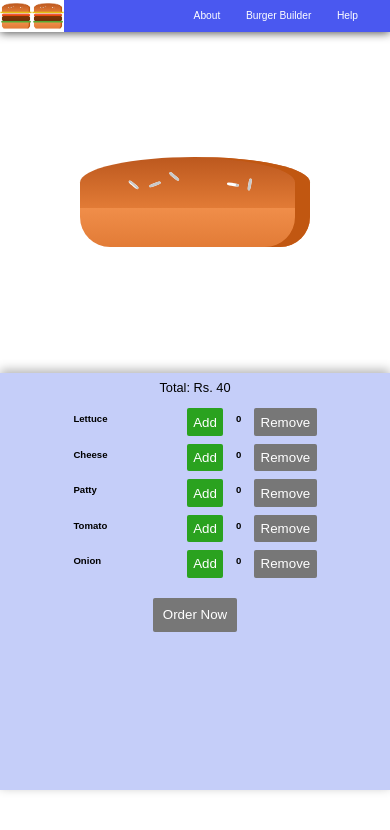
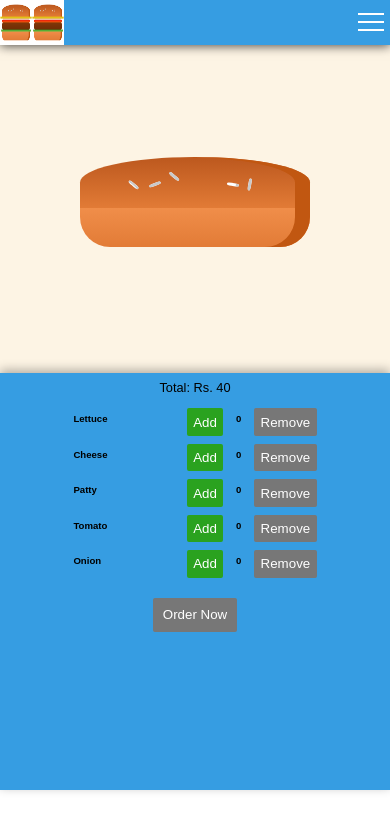
Before and after one commit to maheshwari-ashutosh/Burger-Burger, a React (Create React App) app: page / in a window 390 px wide. Shown: the top 830 px of the page. Built offline with nearby package versions, Linux system fonts and the light colour scheme.

Commit message:
Add Sidebar for mobile devices and make Layout component a container with some UI changes

```diff
--- a/src/App.scss
+++ b/src/App.scss
@@ -1,6 +1,6 @@
 $color-green: #2aa21f;
 $color-red: #dc504f;
-$color-blue: #d500f9;
+$color-blue: #e27b36;
 
 @mixin btnclr($color) {
   background-color: $color;
@@ -14,7 +14,7 @@ $color-blue: #d500f9;
 
 .Layout {
   display: grid;
-  grid: 5rem calc(100vh - 5rem) / repeat(8, 1fr);
+  grid: 7rem calc(100vh - 5rem) / repeat(8, 1fr);
   @media (max-width: 500px) {
     grid: 30px 90vh / repeat(8, 1fr);
   }
@@ -27,6 +27,7 @@ $color-blue: #d500f9;
   flex-flow: column;
   justify-content: space-between;
   align-items: center;
+  background-color: #fdf4e4;
 }
 
 .btn {
--- a/src/components/Burger/BuildControls/BuildControls.scss
+++ b/src/components/Burger/BuildControls/BuildControls.scss
@@ -5,7 +5,7 @@
   width: 100%;
   flex-grow: 1;
   align-self: center;
-  background: #c5cef9;
+  background: #369de2;
   box-shadow: 0 -3px 10px rgba(0,0,0,.3);
 
   &__item {
--- a/src/components/Burger/OrderSummary/OrderSummary.scss
+++ b/src/components/Burger/OrderSummary/OrderSummary.scss
@@ -29,7 +29,7 @@
       &:last-child {
         font-size: 1.8rem;
         border-top: 1px solid #aaa;
-        color: #d500f9;
+        color: #e27b36;
         margin-top: auto;
         padding: 1rem 0;
       }
--- a/src/components/Layout/Layout.js
+++ b/src/components/Layout/Layout.js
@@ -1,10 +1,33 @@
-import React from 'react';
+import React, { useState } from 'react';
 import Toolbar from '../UI/Navigation/Toolbar/Toolbar';
-const layout = (props) => (
-  <div className="Layout">
-    <Toolbar />
-    <main className="Main">{props.children}</main>
-  </div>
-);
+import Sidebar from '../UI/Sidebar/Sidebar';
+function Layout(props) {
 
-export default layout;
+  const sidebarWidth = '25rem';
+
+  const [style, setStyle] = useState({
+    transform: `translate(${sidebarWidth})`,
+  });
+
+  const sidebarHandler = () => {
+    if(style.transform === `translate(${sidebarWidth})`) {
+      setStyle({
+        transform: 'none',
+      });
+    } else {
+      setStyle({
+        transform: `translate(${sidebarWidth})`,
+      });
+    }
+  };
+
+  return (
+    <div className='Layout'>
+      <Toolbar click={sidebarHandler} />
+      <Sidebar dismiss={sidebarHandler} style={style} />
+      <main className='Main'>{props.children}</main>
+    </div>
+  );
+};
+
+export default Layout;
--- a/src/components/UI/Backdrop/Backdrop.scss
+++ b/src/components/UI/Backdrop/Backdrop.scss
@@ -1,10 +1,21 @@
 .Backdrop {
-  position: absolute;
+  position: fixed;
   top: 0;
   left: 0;
   width: 100%;
   height: 100%;
-  background-color: rgba(0,0,0,.8);
-  z-index: 10;
-  transition: opacity .5s;
+  background-color: rgba(0,0,0,.3);
+  z-index: 7;
+  backdrop-filter: blur(30px);
+  animation: fadein .3s;
 }
+
+@keyframes fadein {
+  from {
+    opacity: 0;
+  }
+
+  to {
+    opacity: 1;
+  }
+}
--- /dev/null
+++ b/src/components/UI/Navigation/NavItem.js
@@ -0,0 +1,8 @@
+class NavItem {
+  constructor(name , link) {
+    this.name = name;
+    this.link = link;
+  }
+}
+
+export default NavItem;
--- a/src/components/UI/Navigation/Navigation.scss
+++ b/src/components/UI/Navigation/Navigation.scss
@@ -5,13 +5,13 @@
 
   &__item {
     margin: auto;
+    display: flex;
+    flex-flow: row;
+    align-items: center;
   }
 
   a {
-    display: block;
-    height: 100%;
     text-decoration: none;
     color: white;
-    margin: .5rem 0;
   }
 }
--- a/src/components/UI/Navigation/Toolbar/Toolbar.js
+++ b/src/components/UI/Navigation/Toolbar/Toolbar.js
@@ -2,27 +2,26 @@ import React from 'react';
 import './Toolbar.scss';
 import Logo from '../../../Logo/Logo';
 import Navigation from '../Navigation';
-
-class NavItem {
-  constructor(name , link) {
-    this.name = name;
-    this.link = link;
-  }
-}
+import NavItem from '../NavItem';
 
 const toolbar = (props) => {
-
   const navList = [
-    new NavItem('About' , '#'),
+    new NavItem('About', '#'),
     new NavItem('Burger Builder', '#'),
     new NavItem('Help', '#'),
-  ]
+  ];
 
   return (
     <header className='Toolbar'>
       <Logo className='Toolbar__logo' />
-      <nav className="Toolbar__nav">
-        <Navigation navList={navList} className="Toolbar__navigation" itemClassName="Toolbar__navigation--item" flow="row" />
+      <nav className='Toolbar__nav'>
+        <Navigation
+          navList={navList}
+          className='Toolbar__navigation'
+          itemClassName='Toolbar__navigation--item'
+          flow='row'
+        />
+        <span onClick={props.click} className="Toolbar__button"></span>
       </nav>
     </header>
   );
--- a/src/components/UI/Navigation/Toolbar/Toolbar.scss
+++ b/src/components/UI/Navigation/Toolbar/Toolbar.scss
@@ -1,12 +1,13 @@
 .Toolbar {
   display: flex;
-  background: #4a58f0;
+  background: #369de2;
   justify-content: space-between;
   box-shadow: 0 1px 10px rgba(0,0,0,.7);
   z-index: 5;
   position: fixed;
   width: 100%;
-  height: 5rem;
+  height: 7rem;
+  backdrop-filter: blur(20px);
   &__logo {
 
   }
@@ -21,5 +22,42 @@
     &--item {
       margin: 1rem 2rem !important;
     }
+    @media (max-width: 500px) {
+      visibility: hidden;
+    }
+  }
+
+  &__button {
+    visibility: hidden;
+    position: absolute;
+    top: calc(3.5rem - 1px);
+    right: 1rem;
+    display: block;
+    width: 4rem;
+    height: 2px;
+
+    @media (max-width: 500px) {
+      visibility: visible;
+      background-color: #fff;
+    }
+    &::before,
+    &::after {
+      content: '';
+      display: block;
+      position: absolute;
+      height: 2px;
+      width: 4rem;
+      background-color: #fff;
+    }
+
+    &::before {
+      top: -8px;
+      left: 0;
+    }
+
+    &::after{
+      top: 8px;
+      left: 0;
+    }
   }
 }
--- /dev/null
+++ b/src/components/UI/Sidebar/Sidebar.js
@@ -0,0 +1,30 @@
+import React from 'react';
+import Navigation from '../Navigation/Navigation';
+import NavItem from '../Navigation/NavItem';
+import Backdrop from '../Backdrop/Backdrop';
+
+import './Sidebar.scss';
+const sidebar = (props) => {
+  const navList = [
+    new NavItem('About', '#'),
+    new NavItem('Burger Builder', '#'),
+    new NavItem('Help', '#'),
+  ];
+  const backdrop = props.style.transform === 'none' && <Backdrop dismiss={props.dismiss} style={{visibility: 'visible', opacity: '1', 'z-index': '3'}} />
+
+  return (
+    <>
+      <div className='Sidebar' style={props.style}>
+        <Navigation
+          navList={navList}
+          className='Sidebar__navigation'
+          itemClassName='Sidebar__navigation--item'
+          flow='column'
+        />
+      </div>
+      {backdrop}
+    </>
+  );
+};
+
+export default sidebar;
--- /dev/null
+++ b/src/components/UI/Sidebar/Sidebar.scss
@@ -0,0 +1,54 @@
+.Sidebar {
+  width: 25rem;
+  height: 100%;
+  position: fixed;
+  top: 7rem;
+  right: 0;
+  z-index: 4;
+  transform-origin: right;
+  transition: transform .5s cubic-bezier(0,.4,.39,.99);
+  background-color: rgba(#255997,.7);
+  backdrop-filter: blur(20px);
+
+
+  &__navigation {
+    justify-content: start !important;
+    align-items: stretch;
+    &--item {
+      a {
+        font-size: 2.3rem;
+        color: #fff !important;
+        &:active,
+        &:focus {
+          background-color: none !important;
+        }
+      }
+      // border: 1px solid #eee;
+      position: relative;
+      margin: 1rem 0 !important;
+      padding: 1rem;
+      padding-left: 3rem;
+
+      &:active,&:focus {
+        color: white;
+        background-color: none !important;
+        &::before {
+          width: 100px;
+        }
+      }
+
+      &::before {
+        content: '';
+        display: block;
+        position: absolute;
+        top: 0;
+        left: 0;
+        width: 4px;
+        height: 100%;
+        background-color: #eee;
+        transition: width 1s;
+        z-index: -1;
+      }
+    }
+  }
+}
```
